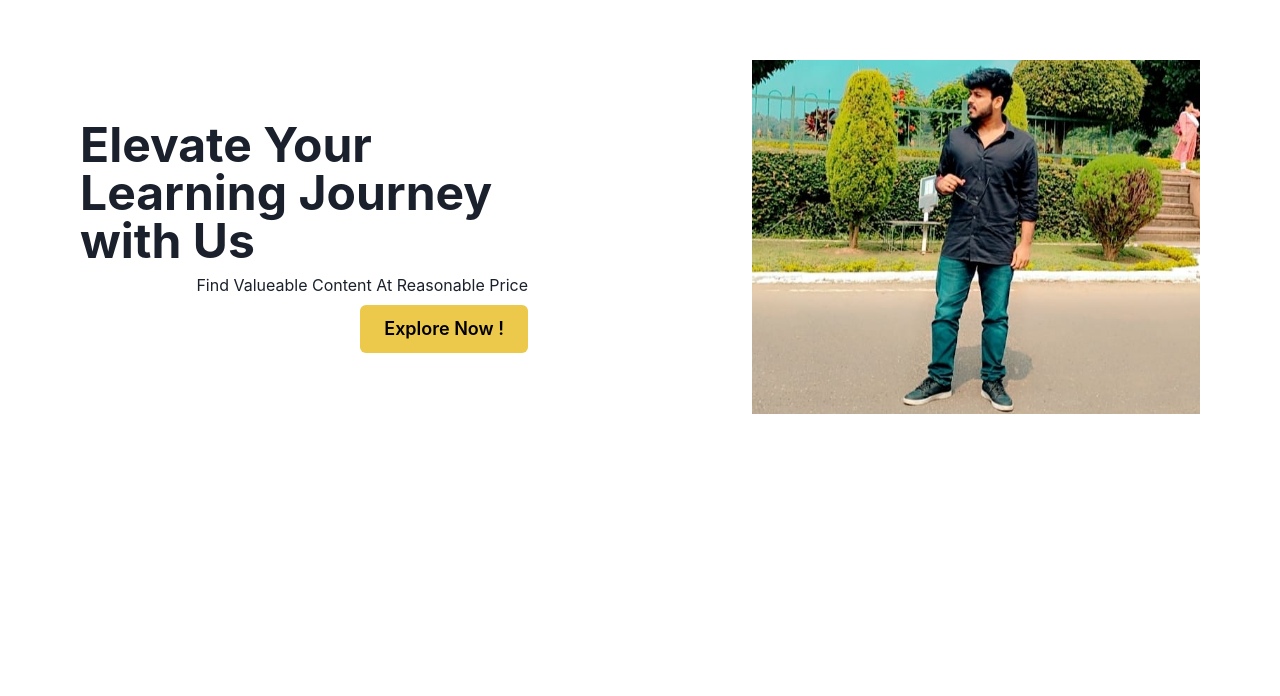
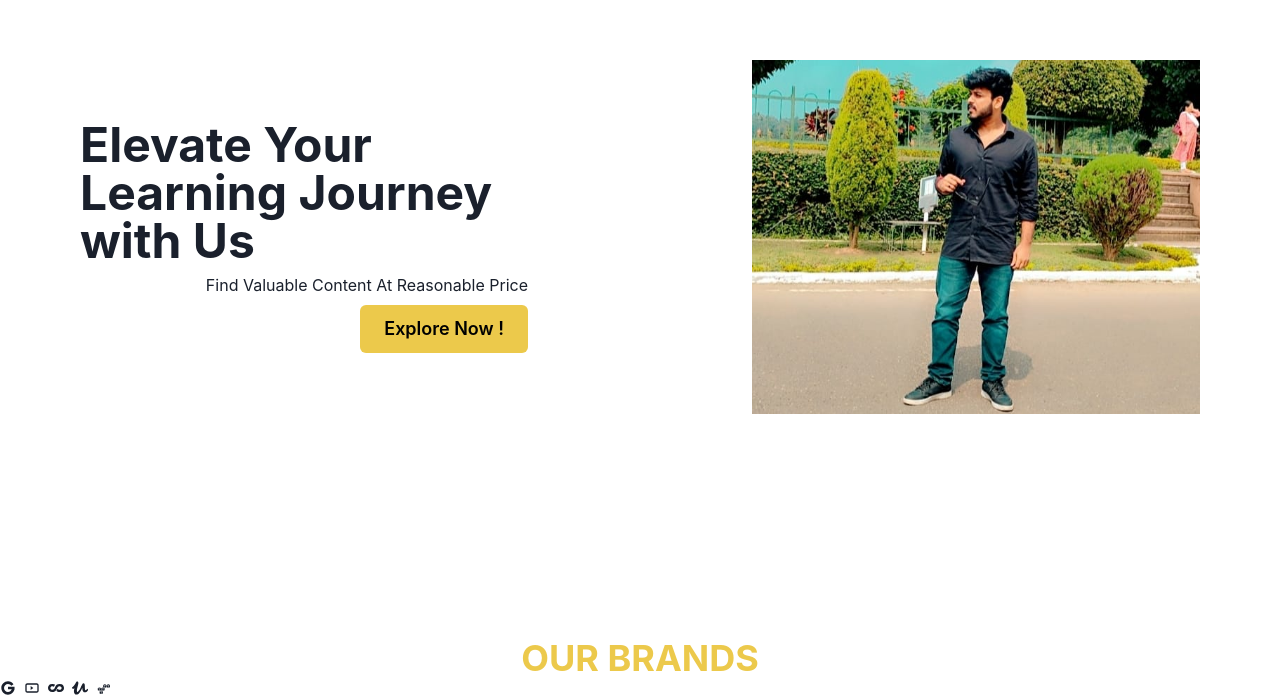
Before and after one commit to one-saurabhsingh/MASTER-PROJECT, a React (Create React App) app in the folder scholarnet/: page / in a window 1280 px wide. Shown: the part 163-859 px from the top of the page. Before the commit the page ends 800 px from the top, so only its background shows below. Built offline with nearby package versions, Linux system fonts and the light colour scheme.

Commit message:
Did left work on home page

```diff
--- a/scholarnet/src/components/Home/Home.jsx
+++ b/scholarnet/src/components/Home/Home.jsx
@@ -1,8 +1,12 @@
 import React from 'react'
-import {Heading, Stack, VStack, Text, Button, Image} from '@chakra-ui/react'
+import {Heading, Stack, VStack, Text, Button, Image, HStack, Box} from '@chakra-ui/react'
 import "./home.css";
 import { Link } from 'react-router-dom';
 import vg from "../../assets/images/img1.jpg"
+import {CgGoogle, CgYoutube} from "react-icons/cg"
+import {SiCoursera, SiUdemy} from "react-icons/si"
+import {DiAws} from "react-icons/di"
+
 
 const Home = () => {
   return (
@@ -10,15 +14,15 @@ const Home = () => {
       <div className='container'>
 
         <Stack
-        direction={["column", "row"]}
+        direction={["column", "row"]} // Phone me column else row.
         height="100%"
-        justifyContent={["center", "space-between"]}
+        justifyContent={["center", "space-between"]} // center when column, spacebeween when row.
         alignItems="center"
         spacing={['16', '56']}
         >
           <VStack width={"full"} alignItems={["center", "flex-end"]}>
             <Heading children="Elevate Your Learning Journey with Us" size={'2xl'} />
-            <Text children="Find Valueable Content At Reasonable Price" />
+            <Text children="Find Valuable Content At Reasonable Price" />
             <Link to='/courses'>
               <Button size={"lg"} colorScheme='yellow'>
                 Explore Now !
@@ -30,7 +34,28 @@ const Home = () => {
         </Stack>
 
       </div>
-    </section>
+<Box>
+
+<Heading
+      textAlign={"center"}
+      fontFamily="body"
+      color={"yellow.400"}
+      children="OUR BRANDS" />
+
+</Box>
+ <Box>
+ <HStack>
+        <CgGoogle />
+        <CgYoutube />
+        <SiCoursera />
+        <SiUdemy />
+        <DiAws />
+      </HStack>
+
+
+ </Box>
+
+    </section> // vg is image location upr me.
 
   );
 }
```
